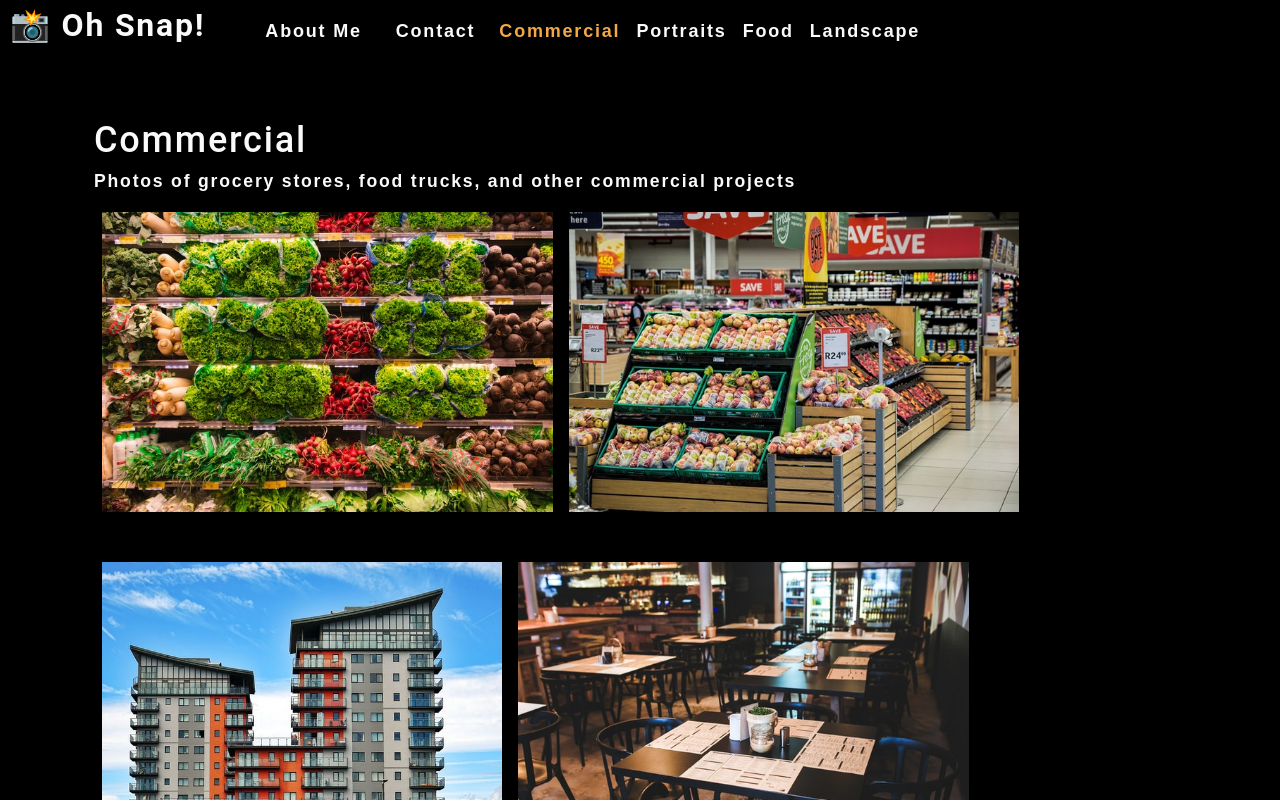
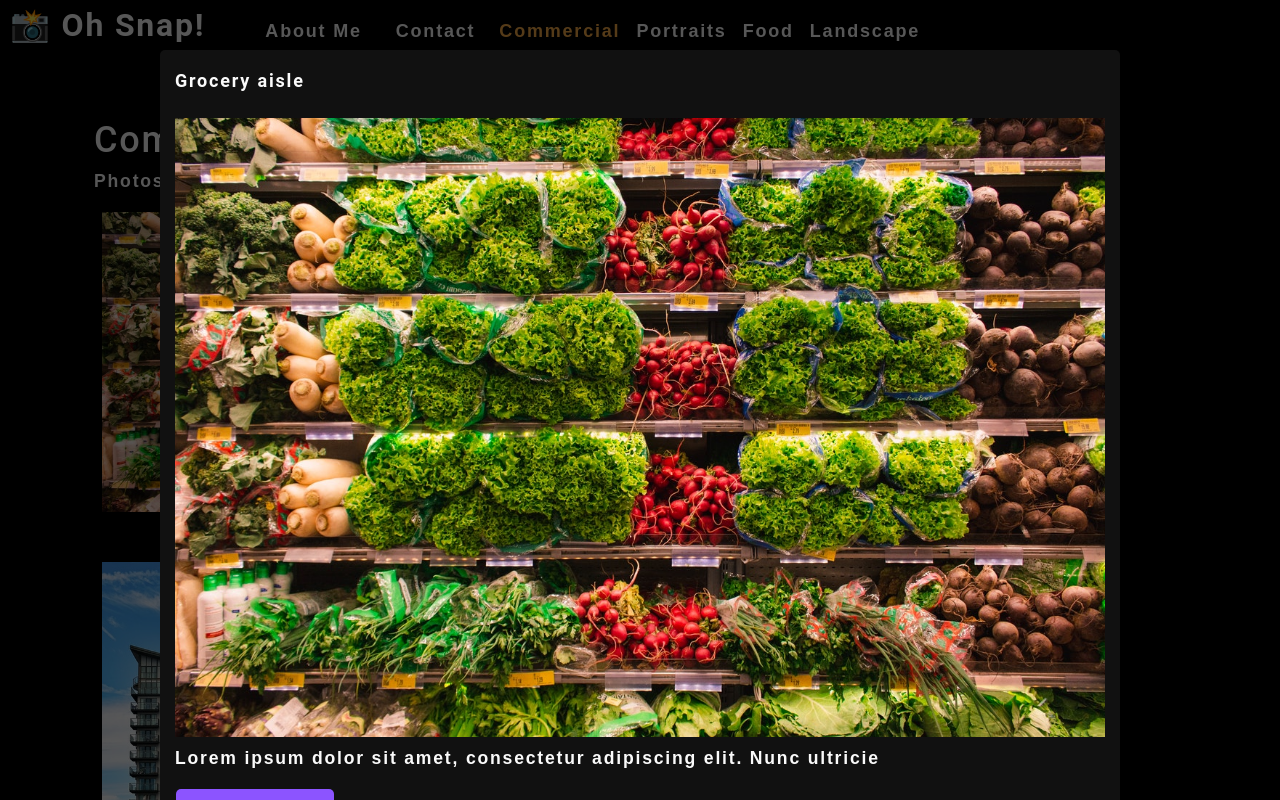
Before and after one commit to Wsamuell/photo-port, a React (Create React App) app: page / in a window 1280 px wide. Both pictures are taken after a click on the picture 327 px from the left and 361 px from the top of the page. Shown: the top 800 px of the page. Built offline with nearby package versions, Linux system fonts and the light colour scheme.

Commit message:
updated modal to close and open full images

```diff
--- a/src/component/Modal/index.js
+++ b/src/component/Modal/index.js
@@ -0,0 +1,22 @@
+import React from 'react';
+
+function Modal({ onClose, currentPhoto }) {
+    const {name, category, description, index} = currentPhoto
+
+    return (
+        <div className="modalBackdrop">
+            <div className="modalContainer">
+                <h3 className="modalTitle">{name}</h3>
+                <img src={require(`../../assets/large/${category}/${index}.jpg`).default} alt="current category" />
+                <p>
+                    {description}
+                </p>
+                <button onClick={onClose} type="button">
+                    Close this modal
+                </button>
+            </div>
+        </div>
+    )
+}
+
+export default Modal;
--- a/src/component/PhotoList/index.js
+++ b/src/component/PhotoList/index.js
@@ -2,7 +2,10 @@
 import Modal from '../Modal';
 
 
+
 const PhotoList = ({ category }) => {
+  const [currentPhoto, setCurrentPhoto] = useState()
+  const [isModalOpen, setIsModalOpen] = useState(false);
   const [photos] = useState([
     {
       name: 'Grocery aisle',
@@ -102,9 +105,16 @@
   ]);
 
   const currentPhotos = photos.filter((photo) => photo.category === category)
+  const toggleModal = (image, i) => {
+    setCurrentPhoto({ ...image, index: i });
+    setIsModalOpen(!isModalOpen);
 
+  }
   return (
     <div>
+      {isModalOpen && (
+      <Modal currentPhoto={currentPhoto} onClose={toggleModal} />
+      )}
       <div className='flex-row'>
         {currentPhotos.map((image, i) => (
           <img
@@ -112,6 +122,7 @@
             alt={image.name}
             className='img-thumbnail mx-1'
             key={image.name}
+            onClick={() => toggleModal(image, i)}
           />
         ))}
       </div>
```
Also changed, not shown: package.json (+6 -2 lines), 2 other files (tests, documents, lock files or other folders).
